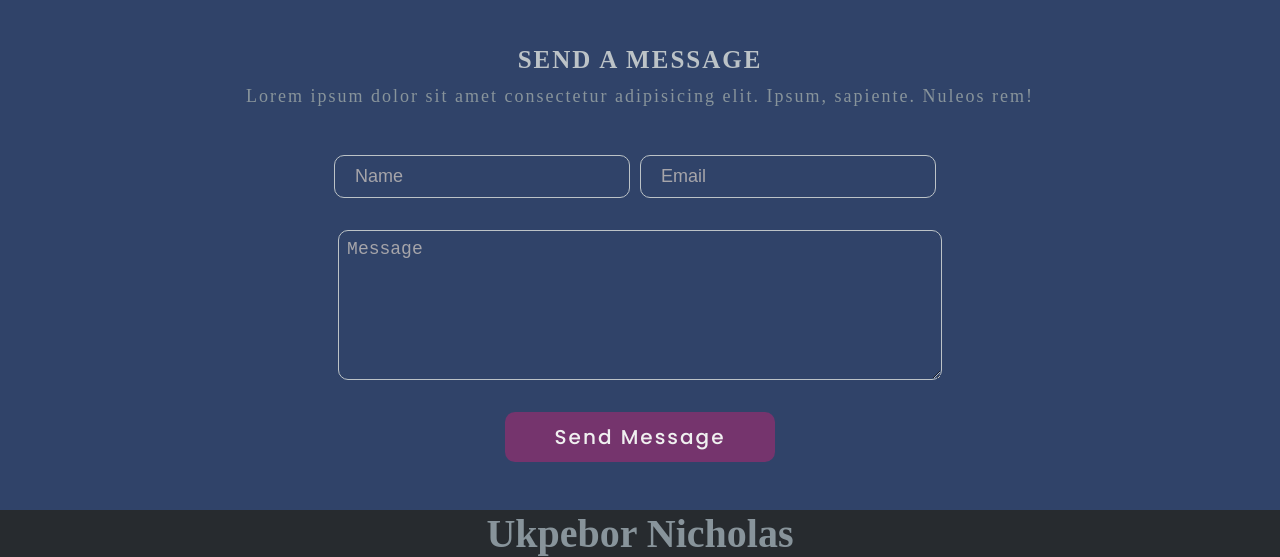
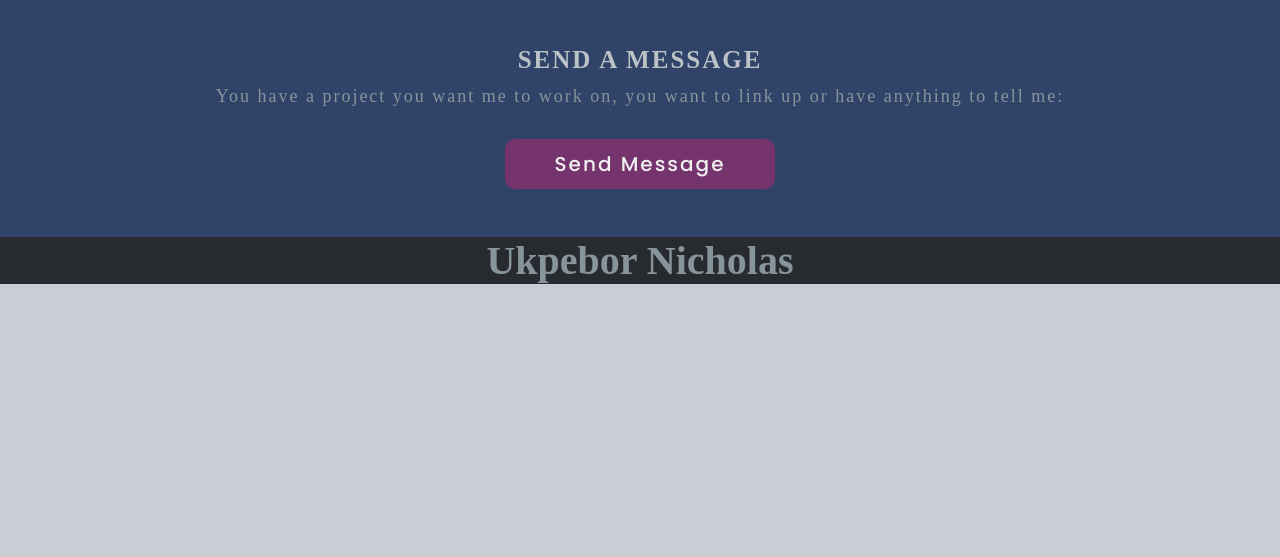
Before and after one commit to Ukpebor/zuri-portfolio, a plain HTML site: page index.html in a window 1280 px wide. Shown: the part 1258-1815 px from the top of the page. After the commit the page ends 1542 px from the top, so only its background shows below. Drawn offline with Linux system fonts and the light colour scheme.

Commit message:
Update index.html

```diff
--- a/index.html
+++ b/index.html
@@ -47,17 +47,10 @@
         <div class="contact">
             <div class="content">
                 <h4>Send a message</h4>
-                <p>Lorem ipsum dolor sit amet consectetur adipisicing elit. Ipsum, sapiente. Nuleos rem!</p>
-            </div>
-            <div class="content-input">
-                <input type="text" placeholder="Name">
-                <input type="email" placeholder="Email">
-            </div>
-            <div class="content-textarea">
-                <textarea placeholder="Message"></textarea>
+                <p>You have a project you want me to work on, you want to link up or have anything to tell me:</p>
             </div>
             <div class="content-btn">
-                <a href="#">Send Message</a>
+                <a href=" mailto:nickeebhest@gmail.com?subject-feedback&body=Message">Send Message</a>
             </div>
         </div>
     </section>
```
